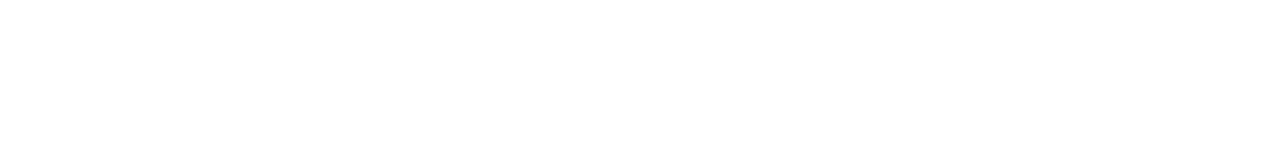
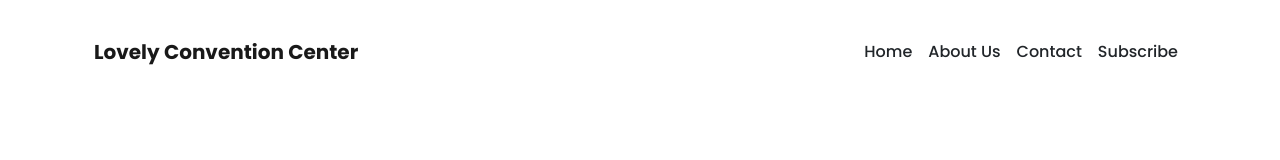
Before and after one commit to devnoman01/livo-convention-center, a plain HTML site: page index.html in a window 1280 px wide. Drawn offline with nearby package versions, Linux system fonts and the light colour scheme.

Commit message:
Navbar complete

```diff
--- a/css/style.css
+++ b/css/style.css
@@ -0,0 +1,25 @@
+/* Poppins google font */
+@import url('https://fonts.googleapis.com/css2?family=Poppins:wght@400;500;600;700&display=swap');
+/* font-family: 'Poppins', sans-serif; */
+
+/* Roboto google font */
+@import url('https://fonts.googleapis.com/css2?family=Roboto:wght@400;500;700&display=swap');
+/* font-family: 'Roboto', sans-serif; */
+
+/* common css start */
+*{
+    margin: 0;
+    padding: 0;
+}
+body{
+    margin: 0;
+    padding: 0;
+    font-family: 'Poppins', sans-serif;
+    color: #1E1E1E;
+}
+/* common css end */
+
+/* navbar css start */
+.nav-link{
+    font-weight: 500;
+}
--- a/index.html
+++ b/index.html
@@ -17,6 +17,39 @@
 </head>
 <body>
 
+    <!-- header start -->
+    <header>
+        <!-- navbar start -->
+        <section class="container py-4">
+            <nav class="navbar navbar-expand-lg navbar-light">
+                <div class="container-fluid">
+                    <a class="navbar-brand fw-bold" href="#">Lovely Convention Center</a>
+                    <button class="navbar-toggler" type="button" data-bs-toggle="collapse" data-bs-target="#navbarSupportedContent" aria-controls="navbarSupportedContent" aria-expanded="false" aria-label="Toggle navigation">
+                        <span class="navbar-toggler-icon"></span>
+                    </button>
+                    <div class="collapse navbar-collapse" id="navbarSupportedContent">
+                        <ul class="navbar-nav ms-auto mb-2 mb-lg-0">
+                            <li class="nav-item">
+                                <a class="nav-link text-dark" href="#">Home</a>
+                            </li>
+                            <li class="nav-item">
+                                <a class="nav-link text-dark" href="#">About Us</a>
+                            </li>
+                            <li class="nav-item">
+                                <a class="nav-link text-dark" href="#">Contact</a>
+                            </li>
+                            <li class="nav-item">
+                                <a class="nav-link text-dark" href="#">Subscribe</a>
+                            </li>
+                        </ul>
+                    </div>
+                </div>
+            </nav>
+        </section>
+        <!-- navbar end -->
+
+    </header>
+    <!-- header end -->
 
     <!-- Fontawesome JS -->
     <script src="https://cdnjs.cloudflare.com/ajax/libs/font-awesome/6.0.0-beta3/js/all.min.js" integrity="sha512-fzff82+8pzHnwA1mQ0dzz9/E0B+ZRizq08yZfya66INZBz86qKTCt9MLU0NCNIgaMJCgeyhujhasnFUsYMsi0Q==" crossorigin="anonymous" referrerpolicy="no-referrer"></script>
```
